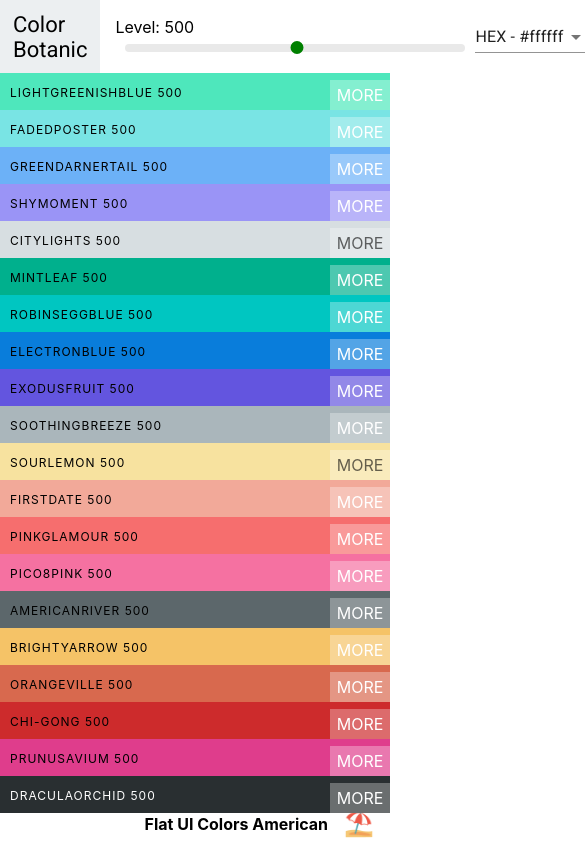
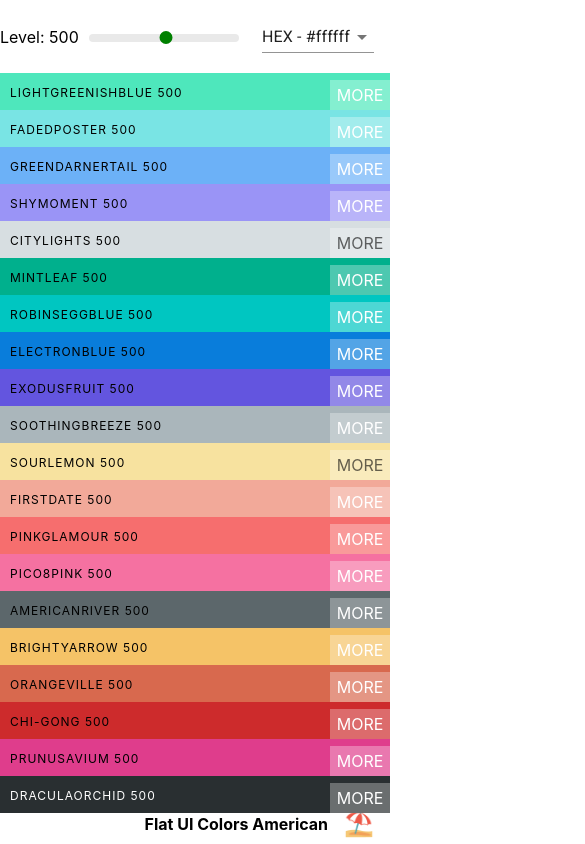
Before and after one commit to appsius/Color_Botanic, a React (Create React App) app: page /palette/flat-ui-colors-american in a window 390 px wide. Shown: the whole page, 585 px wide, since content can reach past the window. Built offline with nearby package versions, Linux system fonts and the light colour scheme.

Commit message:
Make Form and Navbar Responsive

```diff
--- a/src/styles/DraggableColorBoxStyles.js
+++ b/src/styles/DraggableColorBoxStyles.js
@@ -1,3 +1,4 @@
+import sizes from './sizes';
 const styles = {
   root: {
     width: '20%',
@@ -10,6 +11,18 @@
     '&:hover svg': {
       color: 'white',
       transform: 'scale(1.5)'
+    },
+    [sizes.down('lg')]: {
+      width: '25%',
+      height: '20%'
+    },
+    [sizes.down('md')]: {
+      width: '50%',
+      height: '10%'
+    },
+    [sizes.down('md')]: {
+      width: '100%',
+      height: '5%'
     }
   },
   boxContent: {
--- a/src/styles/NavbarStyles.js
+++ b/src/styles/NavbarStyles.js
@@ -1,3 +1,4 @@
+import sizes from './sizes';
 export default {
   Navbar: {
     display: 'flex',
@@ -17,6 +18,9 @@
     '& a': {
       textDecoration: 'none',
       color: 'black'
+    },
+    [sizes.down('xs')]: {
+      display: 'none'
     }
   },
   slider: {
@@ -38,6 +42,9 @@
       height: '13px',
       marginLeft: '2px',
       marginTop: '-3px'
+    },
+    [sizes.down('md')]: {
+      width: '150px'
     }
   },
   selectContainer: {
--- a/src/styles/PaletteFormNavStyles.js
+++ b/src/styles/PaletteFormNavStyles.js
@@ -1,4 +1,6 @@
 import { DRAWER_WIDTH } from '../constants';
+import sizes from './sizes';
+
 const drawerWidth = DRAWER_WIDTH;
 const styles = theme => ({
   root: {
@@ -33,10 +35,17 @@
     marginRight: '1rem',
     '& a': {
       textDecoration: 'none'
+    },
+    [sizes.down('xs')]: {
+      marginRight: '0.5rem'
     }
   },
   button: {
-    margin: '0 0.5rem'
+    margin: '0 0.5rem',
+    [sizes.down('xs')]: {
+      margin: '0 0.2rem',
+      padding: '0.3rem'
+    }
   }
 });
 
```
